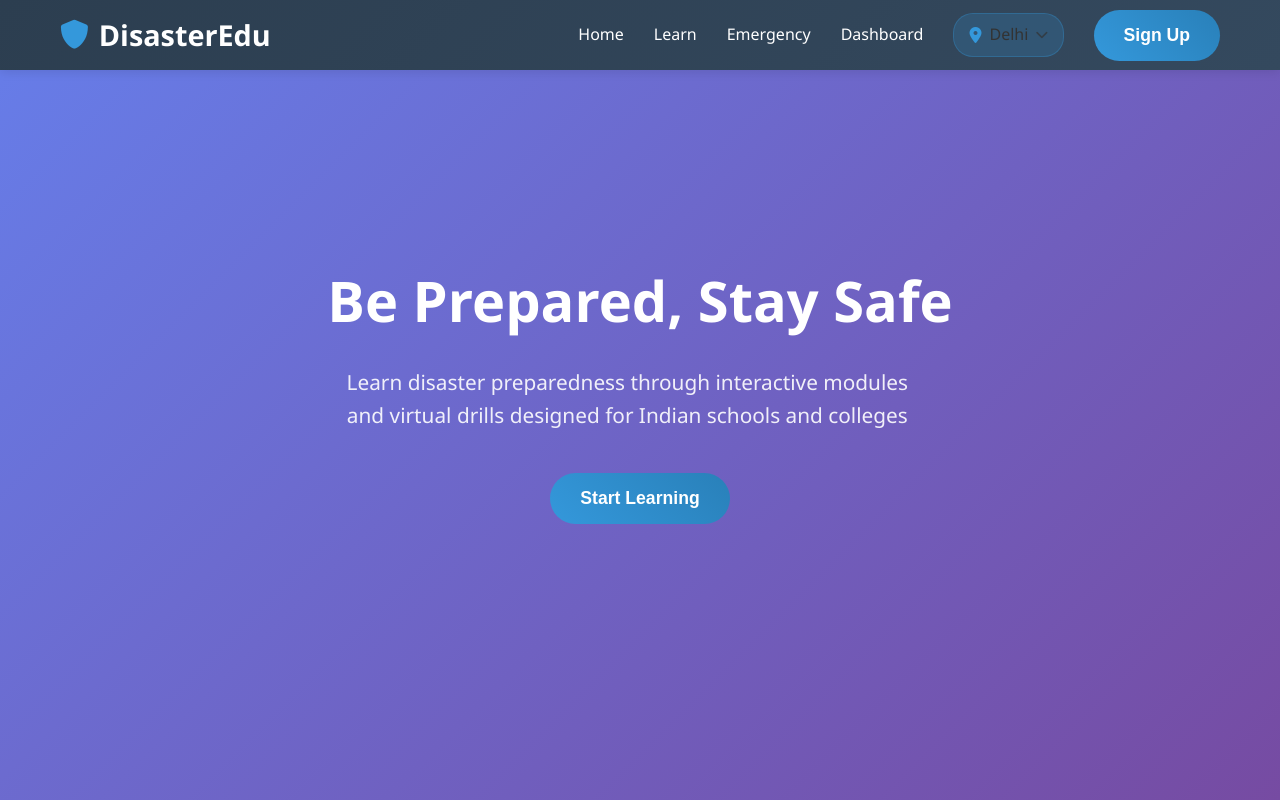
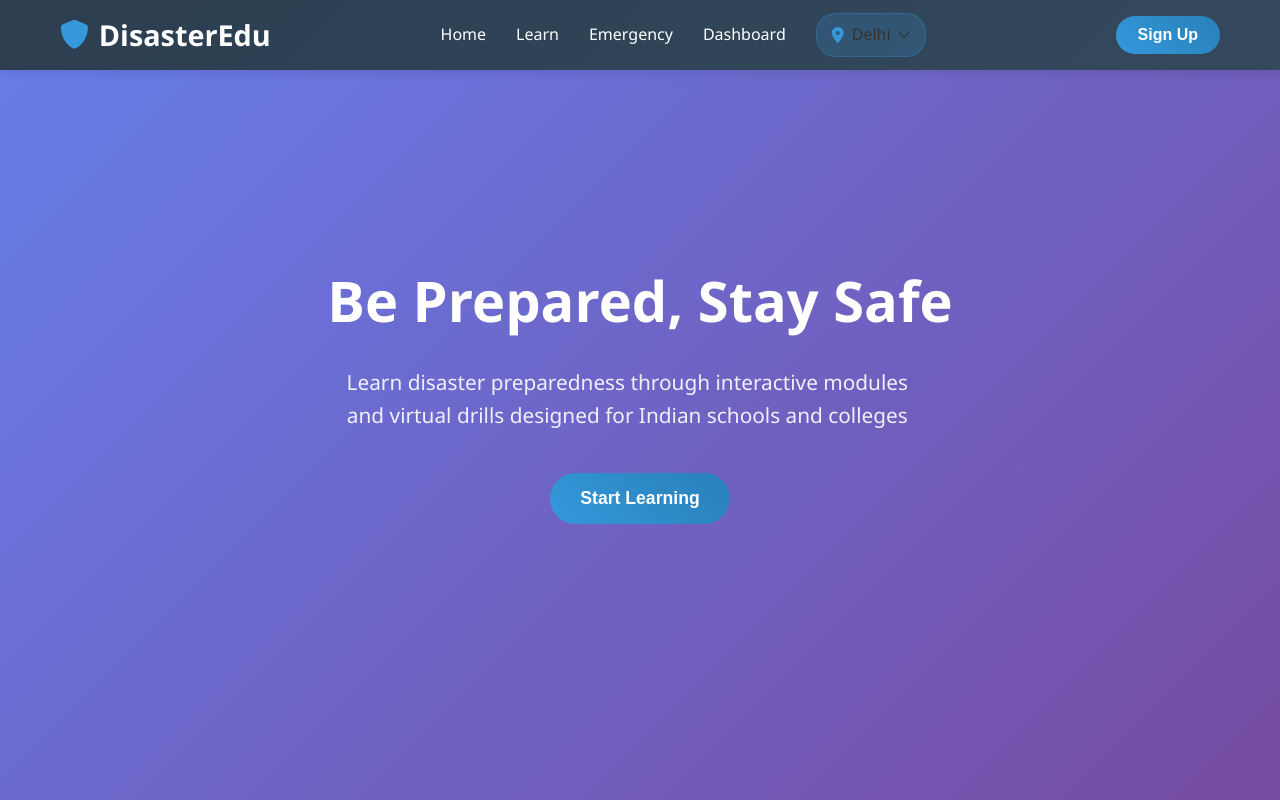
Before and after one commit to riyashastri4/disaster-preparedness-edu, a website: page public/index.html in a window 1280 px wide. Shown: the top 800 px of the page. Drawn offline with Linux system fonts and the light colour scheme.

Commit message:
Update index.html

```diff
--- a/public/index.html
+++ b/public/index.html
@@ -14,6 +14,7 @@
                 <i class="fas fa-shield-alt"></i>
                 <span>DisasterEdu</span>
             </div>
+
             <div class="nav-menu">
                 <a href="#home" class="nav-link">Home</a>
                 <a href="#modules" class="nav-link">Learn</a>
@@ -24,8 +25,10 @@
                     <span id="current-city-nav">Delhi</span>
                     <i class="fas fa-chevron-down"></i>
                 </div>
-                <button id="signup-btn" class="btn btn-primary">Sign Up</button>
             </div>
+
+            <button id="signup-btn" class="btn btn-primary nav-signup-btn">Sign Up</button>
+
             <div class="hamburger">
                 <span></span>
                 <span></span>
```
